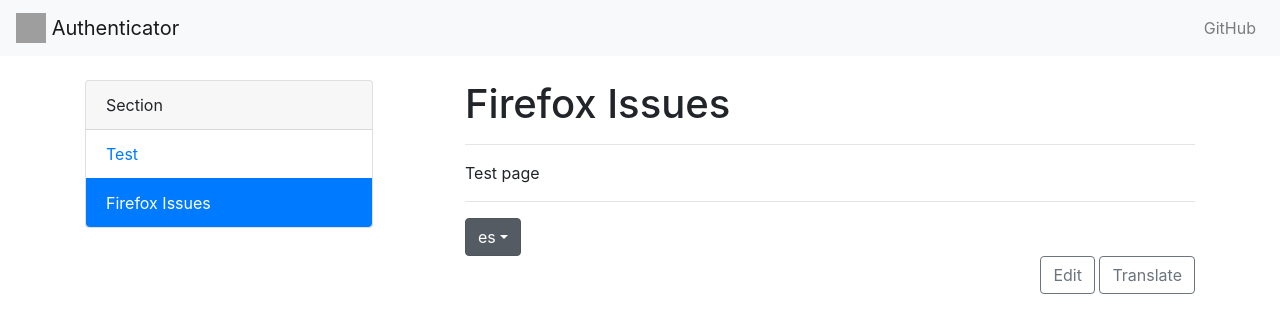
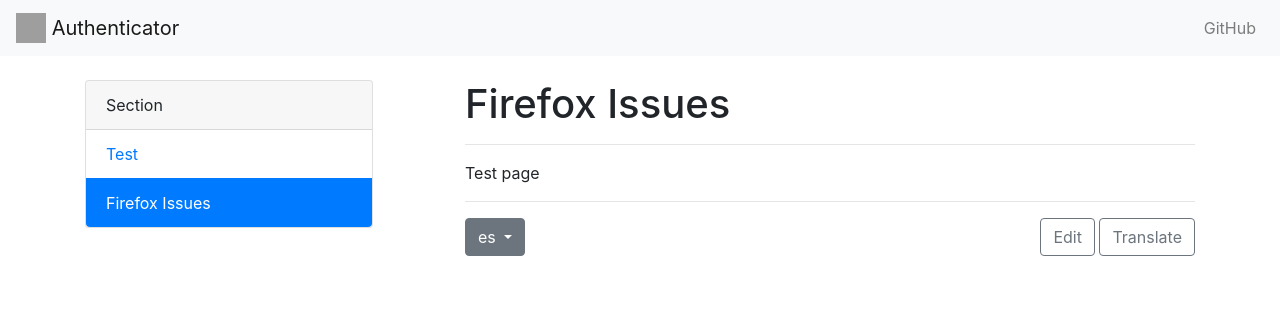
Before and after one commit to Authenticator-Extension/authenticator.cc, a Jekyll site: the page built from docs/es/firefox-issues.md, in a window 1280 px wide. Shown: the top 333 px of the page. Built offline with Jekyll 4.4.1, drawn with Linux system fonts in a browser that asks for light colours; our own code applies the rules of GitHub Pages for plain Markdown files; grey boxes are pictures that could not be loaded.

Commit message:
layout fix

```diff
--- a/_layouts/default.html
+++ b/_layouts/default.html
@@ -55,13 +55,13 @@
                 <hr>
                 {{ content }}
                 <hr>
-                <div>
                 {% assign pages=site.pages | where:"stub", page.stub | sort: 'lang' %}
                 {% if pages.size > 1 %}
-                    <div class="dropdown show">
-                        <a class="btn btn-secondary dropdown-toggle" href="#" role="button" id="dropdownMenuLink"
+                <div class="dropdown d-inline">
+                    <button class="btn btn-secondary dropdown-toggle" type="button" id="dropdownMenuButton"
                         data-toggle="dropdown" aria-haspopup="true" aria-expanded="false">
-                            {{ page.lang }}</a>
+                        {{ page.lang }}
+                    </button>
                     <div class="dropdown-menu" aria-labelledby="dropdownMenuLink">
                         {% for item in pages %}
                         <a href="{{ site.base-url }}{{ item.url }}" class="dropdown-item">{{ item.lang }}</a>
@@ -69,7 +69,6 @@
                     </div>
                 </div>
                 {% endif %}
-                </div>
                 <div class="float-right">
                     <a href="{{ page.path | prepend: 'https://github.com/Authenticator-Extension/authenticator.cc/tree/master/' }}"
                         type="button" class="btn btn-outline-secondary">Edit</a>
```
Lines whose indentation alone changed are shown as unchanged.
